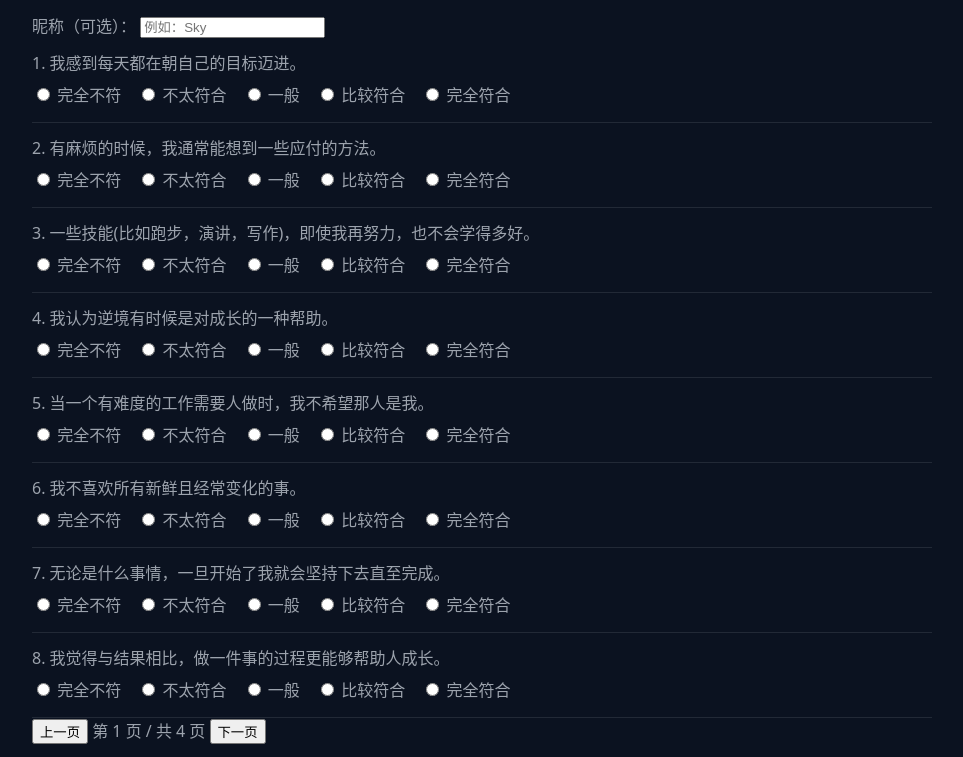
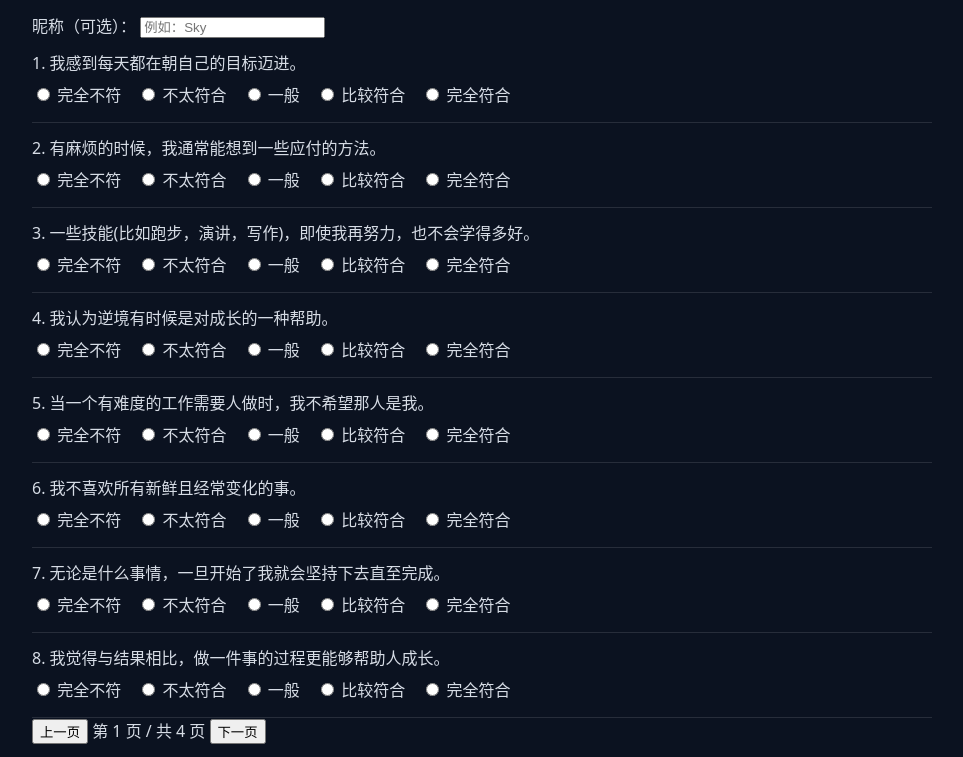
Before and after one commit to Mic-Ha-CP/entropy-test, a plain HTML site: page index.html in a window 1280 px wide. Shown: the part 151-908 px from the top of the page, without its empty margins (158-1121 px from the left). Drawn offline with nearby package versions, Linux system fonts and the dark colour scheme.

Commit message:
Improve report dark mode color.

```diff
--- a/style.css
+++ b/style.css
@@ -29,36 +29,35 @@
 }
 
 @media (prefers-color-scheme: dark) {
-    :root {
-        --bg: #0b1220;
-        --text: rgba(232, 238, 246, 0.658);
-        --muted: rgba(232, 238, 246, .62);
-        --card: rgba(17, 24, 39, .82);
-        --border: rgba(232, 238, 246, .10);
+  :root {
+    --bg: #0b1220;
+    --card: #111827;               /* 用不透明，截图更干净 */
+    --text: rgba(232,238,246,.92); /* 主文字更清晰 */
+    --muted: rgba(232,238,246,.62);
+    --border: rgba(232,238,246,.12);
 
-        --animal-bg: #151c2a; /* 暗色下偏蓝但不刺眼 */
+    --animal-bg: rgba(74,123,209,.12); /* 淡蓝提示区，不刺眼 */
 
+    /* Chart.js（更柔但清晰） */
+    --chart-grid: rgba(232,238,246,.14);
+    --chart-tick: rgba(232,238,246,.60);
+    --chart-label: rgba(232,238,246,.78);
+    --chart-fill: rgba(74,123,209,.18); /* 蓝一点更高级 */
+    --chart-line: rgba(74,123,209,.70);
 
-        /* Chart.js（柔和一点） */
-        --chart-grid: rgba(232, 238, 246, .12);
-        --chart-tick: rgba(232, 238, 246, .55);
-        --chart-label: rgba(232, 238, 246, .68);
-        --chart-fill: rgba(148, 163, 184, .14);
-        --chart-line: rgba(148, 163, 184, .60);
+    /* Buttons */
+    --btn-bg: rgba(232,238,246,.10);
+    --btn-text: rgba(232,238,246,.92);
+    --btn-border: rgba(232,238,246,.16);
+    --btn-hover: rgba(232,238,246,.14);
+    --btn-active: rgba(232,238,246,.18);
 
-        /* 柔一点的线 */
+    --btn-ghost-bg: transparent;
+    --btn-ghost-text: rgba(232,238,246,.86);
+    --btn-ghost-border: rgba(232,238,246,.18);
+  }
+}
 
-        --btn-bg: rgba(232, 238, 246, .12);
-        --btn-text: rgba(232, 238, 246, 0.531);
-        --btn-border: rgba(232, 238, 246, .16);
-        --btn-hover: rgba(232, 238, 246, .18);
-        --btn-active: rgba(232, 238, 246, .22);
-
-        --btn-ghost-bg: transparent;
-        --btn-ghost-text: rgba(232, 238, 246, .86);
-        --btn-ghost-border: rgba(232, 238, 246, .20);
-    }
-}
 
 
 /* ===== 分享按钮显示规则 ===== */
```
